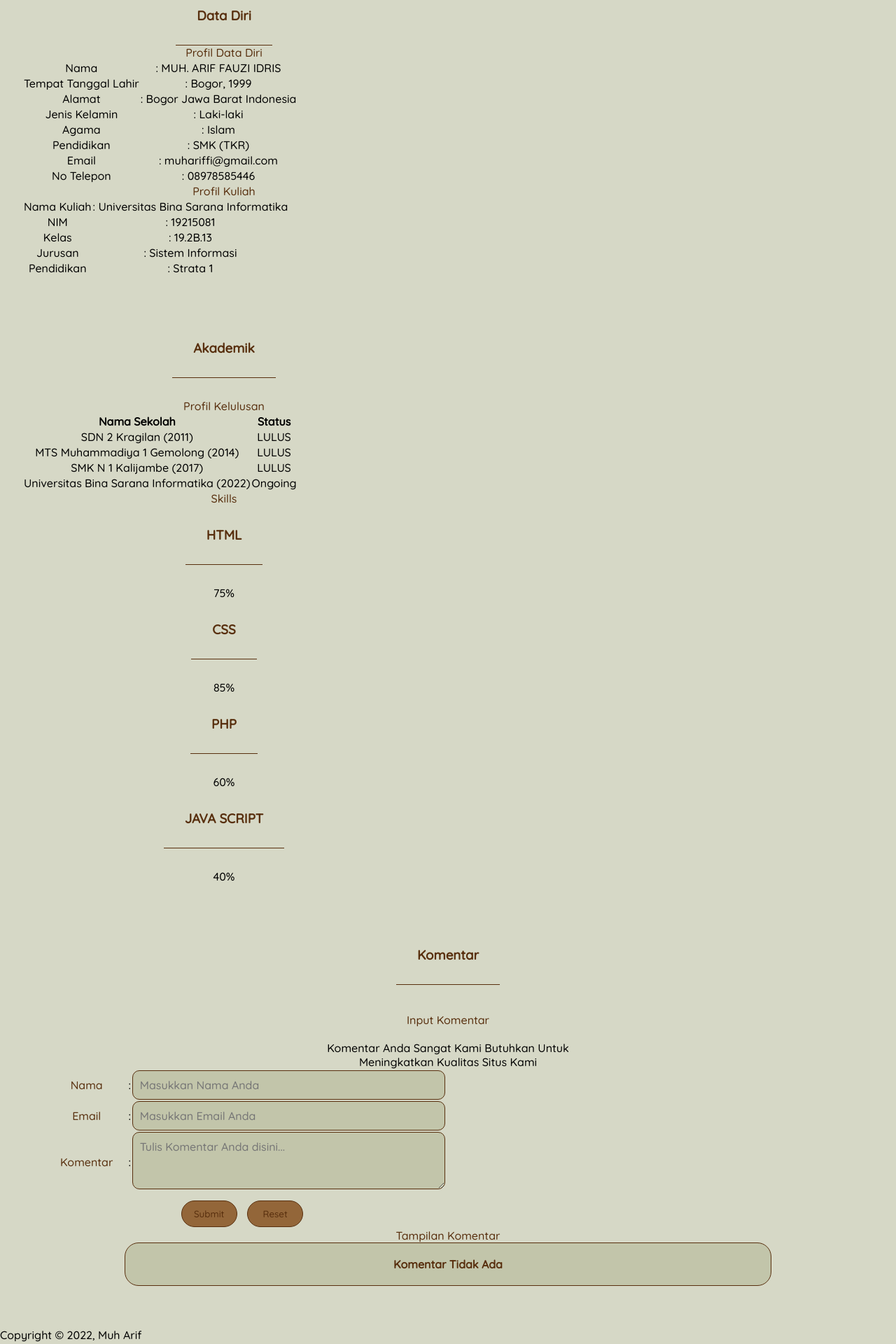
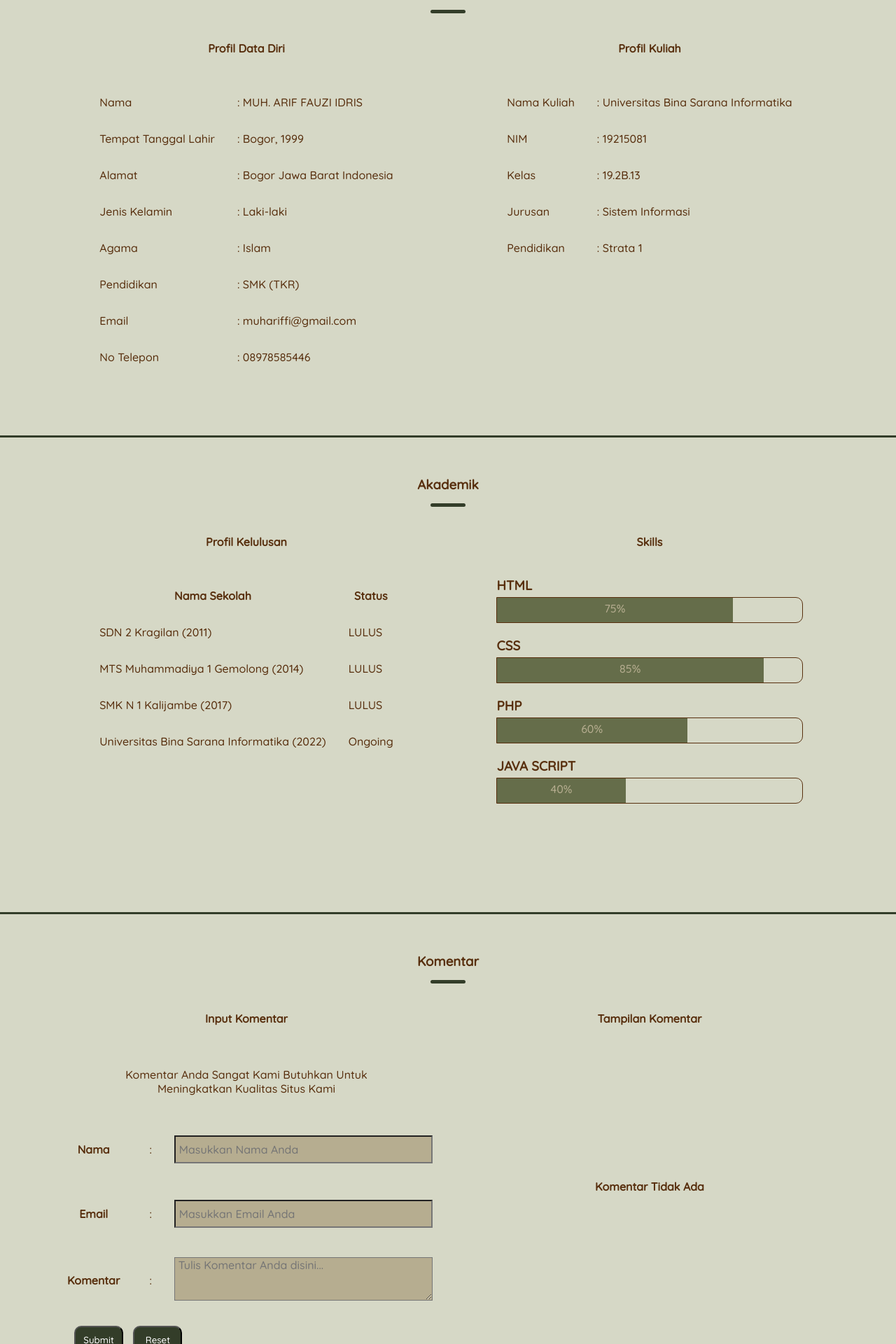
Before and after one commit to ariefsama/my_profil, a PHP site: page / in a window 1280 px wide. Shown: the part 760-2680 px from the top of the page at 70% size. Run offline with PHP 8.4, Linux system fonts and the light colour scheme; data that the repository does not hold is empty.

Commit message:
Add files via upload

```diff
--- a/assets/css/style.css
+++ b/assets/css/style.css
@@ -10,6 +10,18 @@
 }
 a {
   text-decoration: none;
+}
+
+.color-brown {
+  color: #582f0e;
+}
+
+.border-bottom {
+  border-bottom: 3px solid #333d29;
+  margin-bottom: 30px;
+}
+.margin-left {
+  margin-left: 20px;
 }
 
 header {
@@ -60,50 +72,56 @@ header {
 .container {
   width: 90%;
   margin: 0px auto;
+  /* border: 1px solid; */
+  padding: 5px;
+  margin-bottom: 30px;
 }
 
-.mobile-menu {
-  display: none;
-  float: right;
-  color: #c2c5aa;
-  align-items: center;
-  padding: 13px;
+.bar {
+  width: 80%;
+  border: 1px solid #582f0e;
+  border-bottom-right-radius: 10px;
+  border-top-right-radius: 10px;
+  margin: 0 auto 20px auto;
 }
 
-.mobile-menu:hover {
-  cursor: pointer;
-  color: white;
-  transition: .3s;
+.bar .nilai {
+  height: 25px;
+  background-color: #656d4a;
+  display: inline-block;
+  text-align: center;
+  align-items: center;
+  padding: 5px;
+  color: #b6ad90;
 }
 
-@media (max-width: 768px ) {
-
-  header .container ul li {
-    display: none;
-  }
-
-  .mobile-menu {
-    display: block;
-  }
+.nilai-85 {
+  width: 85%;
+}
+.nilai-75 {
+  width: 75%;
+}
+.nilai-60 {
+  width: 60%;
+}
+.nilai-40 {
+  width: 40%;
 }
 
-#check {
-  display: none;
-}
-
-#check:checked ~.sidebar{
-  left: 0;
-}
 
 .sidebar {
   position: fixed;
   top: 0;
   left: -300px;
-  width: 300px;
+  width: 250px;
   background-color: #311600ef;
   height: 100vh;
   transition: .3s;
   z-index: 9999;
+}
+
+.sidebar ul {
+  margin-top: 40px;
 }
 
 .sidebar ul li {
@@ -156,222 +186,233 @@ header {
   font-size: 20px;
 }
 
-.content {
+.data-diri {
+  /* border: 1px solid; */
   width: 100%;
-  display: flex;
-}
-.box-border {
-  border: 1px solid #582f0e;
-  justify-content: center;
-  align-items: center;
-  display: inline-block;
-  width: 91%;
-}
-.data-diri{
-  margin: 30px 0;
-  width: 50%;
-  display: inline-block;
 }
 
-.data-diri .container {
-  align-items: center;
-  justify-content: center;
+.header-content {
   text-align: center;
+  /* border: 1px solid; */
+  padding: 20px 0;
+  position: relative;
+  color: #582f0e;
 }
-.data-diri .container h3 {
-  border-bottom: 1px solid #582f0e;
-  color: #582f0e;
-  padding: 30px;
-  display: inline-block;
+.header-content::after {
+  content: '';
+  display: block;
+  background-color: #333d29;
+  height: 5px;
+  width: 50px;
+  left: calc(50% - 25px);
+  border-radius: 10px;
+  position: absolute;
+  bottom: 0;
 }
 
-.table-datadiri{
-  margin: 50px auto;
-  width: 60%;
+.box {
+  display: flex;
+  margin: 15px 0;
 }
 
-.table-datadiri tr td {
-  text-align: left;
-  padding: 10px 16px;
+.col-2 {
+  /* border: 1px solid; */
+  padding: 5px;
+  width: 50%;
+  min-height: 500px;
+}
+
+.table {
+  /* border: 1px solid; */
+  margin: 30px auto;
+
+}
+
+.box label{
+  display: block;
+  /* border: 1px solid; */
+  margin: 10px 0;
+  padding: 10px;
+  text-align: center;
+  /* border: 1px solid; */
+  font-weight: 900;
   color: #582f0e;
 }
 
-.akademik{
-  margin: 30px 0;
-  display: inline-block;
-  width: 50%;
+tr, td, th {
+  /* border: 1px solid; */
+  padding: 15px;
+  color: #582f0e;
+  margin: 10px;
+
 }
 
-.akademik .container {
-  justify-content: center;
-  text-align: center;
-  align-items: center;
+.box-skill {
+  /* border: 1px solid; */
+  width: 100%;
+  padding: 10px;
+  display: inline-block;
+  margin: 10px auto;
+  box-sizing: border-box;
+
 }
-.akademik .container h3 {
-  border-bottom: 1px solid #582f0e;
-  align-items: center;
-  color: #582f0e;
-  padding: 30px;
-  display: inline-block;
-  margin-bottom: 30px;
-}
-
-.table-akademik{
-  margin: 30px auto;
-  width: 100%;
-  padding: 0 30px;
-}
-
-.table-akademik thead{
+.box-skill h3 {
+  margin: 0 auto 5px auto;
+  display: block;
+  /* border: 1px solid; */
+  width: 80%;
   color: #582f0e;
 }
 
-.table-akademik thead tr{
-  border-bottom:1px solid #582f0e;
+.input-control {
+  min-height: 40px;
+  max-height: 70px;
+  width: 100%;
+  font-size: 16px;
+  padding-left: 5px;
+  color: #582f0e;
+  background-color: #b6ad90;
+  outline: #582f0e;
+  box-sizing: border-box;
 }
 
-.table-akademik thead tr th:first-child{
-  float: left;
-  padding-left: 5px;
-}
-
-.table-akademik tr td {
-  text-align: left;
-  padding: 10px 5px;
+.label {
   color: #582f0e;
-}
-
-.table-akademik tbody tr td:last-child{
+  /* border: 1px solid; */
   text-align: center;
-}
-.bottom {
-  border-radius: 1000px;
-  border-bottom: 5px solid;
-  position: relative;
-  bottom: -30px;
-
-}
-
-.komentar{
-  display: inline-block;
-  width: 100%;
-  margin: 30px 0;
-}
-
-.input-komentar {
-  width: 35%;
-  float: left;
-  border: 1px solid #582f0e;
-  margin-left: -15px;
-}
-
-.dft-komentar {
-  border: 1px solid #582f0e;
-  float: right;
-  width: 60%;
-  margin-right:-15px;
-}
-
-.komentar .container {
-  align-items: center;
-  justify-content: center;
-  text-align: center;
-}
-.komentar .container h3 {
-  border-bottom: 1px solid #582f0e;
-  color: #582f0e;
-  padding: 30px;
-  display: inline-block;
-  margin-bottom: 40px;
-}
-
-.table-komentar{
-  margin: 50px auto;
-  width: 100%;
-}
-
-.table-komentar tr td {
-  text-align: left;
-  padding: 10px 16px;
-  color: #582f0e;
-}
-
-label {
-  color: #582f0e;
-  margin: 0 20px;
-  display: inline-block;
 }
 
 .btn {
-  margin-top: 10px;
-  border: 1px solid #582f0e;
-  padding: 10px;
-  border-radius: 50px;
-  background-color: #936639;
-  color: #582f0e;
-  width: 80px;
+  height: 40px;
+  width: 70px;
+  background-color: #333d29;
+  color: white;
+  border-radius: 10px;
   margin-right: 10px;
   cursor: pointer;
 }
 
 .btn:hover {
-  color: white;
-  background-color: #582f0e;
+  background-color: #414833;
+  font-size: 14px;
+  font-weight: 900;
   transition: .3s;
 }
 
-.input-control {
-  width: 100%;
-  height: auto;
+.col-2 .box-komentar {
+  /* border: 1px solid; */
+  padding: 5px;
+  margin-bottom: 20px;
+  z-index: 9999;
+}
+
+.col-2 .box-komentar small{
+  /* border: 1px solid; */
+  color: #582f0e;
+  padding: 8px;
+  float: right;
+}
+
+.scroll {
+  overflow: scroll;
+  text-overflow: none;
+  max-height: 600px;
+}
+
+.box-komentar h3 {
+  padding: 5px;
+  color: #582f0e;
+  /* border: 1px solid; */
+}
+.box-komentar p {
   padding: 10px;
-  border: 1px solid #582f0e;
-  font-size: 16px;
+  background-color: #a4ac86;
   color: #582f0e;
   border-radius: 10px;
-  box-sizing: border-box;
-  will-change: none;
-  background-color: #c2c5aa;
+  /* display: inline-block; */
 }
 
-.input-control:focus {
-  outline: #582f0e;
+.center {
+  justify-content: center;
+  align-items: center;
+  text-align: center;
+  color: #582f0e;
+  padding-top: 200px;
 }
 
-.th {
-  float: left;
+
+.footer {
+  height: 50px;
+  /* border: 1px solid; */
+  text-align: center;
+  justify-content: center;
+  align-items: center;
+  font-size: 20px;
   color: #582f0e;
-  margin-left: 70px;
-
+  padding-top: 30px;
+  font-weight: bold;
+  border-top: 3px solid #333d29;
 }
 
-.td {
-  border: 1px solid #582f0e;
-  border-radius: 20px;
-  display: inline-block;
-  width: 80%;
-  justify-content: center;
-  align-items: center;
-  margin-bottom: 30px;
-  background-color: #c2c5aa;
-}
-
-h4  {
-  border: 1px solid #582f0e;
-  border-radius: 20px;
-  display: inline-block;
-  width: 80%;
-  justify-content: center;
-  align-items: center;
-  margin-bottom: 30px;
-  background-color: #c2c5aa;
-  text-align: center;
-  color: #582f0e;
-  padding: 20px 0;
-}
 @media (max-width: 768px ) {
 
+  .mobile-menu {
+    display: block;
+    float: right;
+    align-items: center;
+    padding: 13px;
+  }
+
+  .mobile-menu a {
+    color: #c2c5aa;
+  }
+
+
+  .mobile-menu a:hover {
+    color: white;
+    transition: .3s;
+  }
+
+  header .container ul li {
+    display: none;
+  }
+
+  .col-2 {
+    width: 90%;
+    display: block;
+    margin: 10px auto;
+    border: 1px solid #582f0e;
+
+  }
+
+  .col-2 label {
+    text-decoration: underline;
+  }
+  .box {
+    display: block;
+  }
+
+
+  .banner .container {
+    border: none;
+  }
+
+  .box-komentar h3 {
+    font-size: 14px;
+  }
+  .box-komentar p {
+    font-size: 12px;
+  }
+
+  .banner {
+    height: 450px;
+    background-color: #656d4a;
+    margin-bottom: 50px;
+    box-sizing: border-box;
+  }
+
   .banner .container img {
-    width: 200px;
+    width: 220px;
     height: auto;
     border-radius: 10px;
     box-shadow: 1px 4px 4px #a4ac86;
```
Also changed, not shown: other parts of assets/css/style.css (+24 -58 lines).
